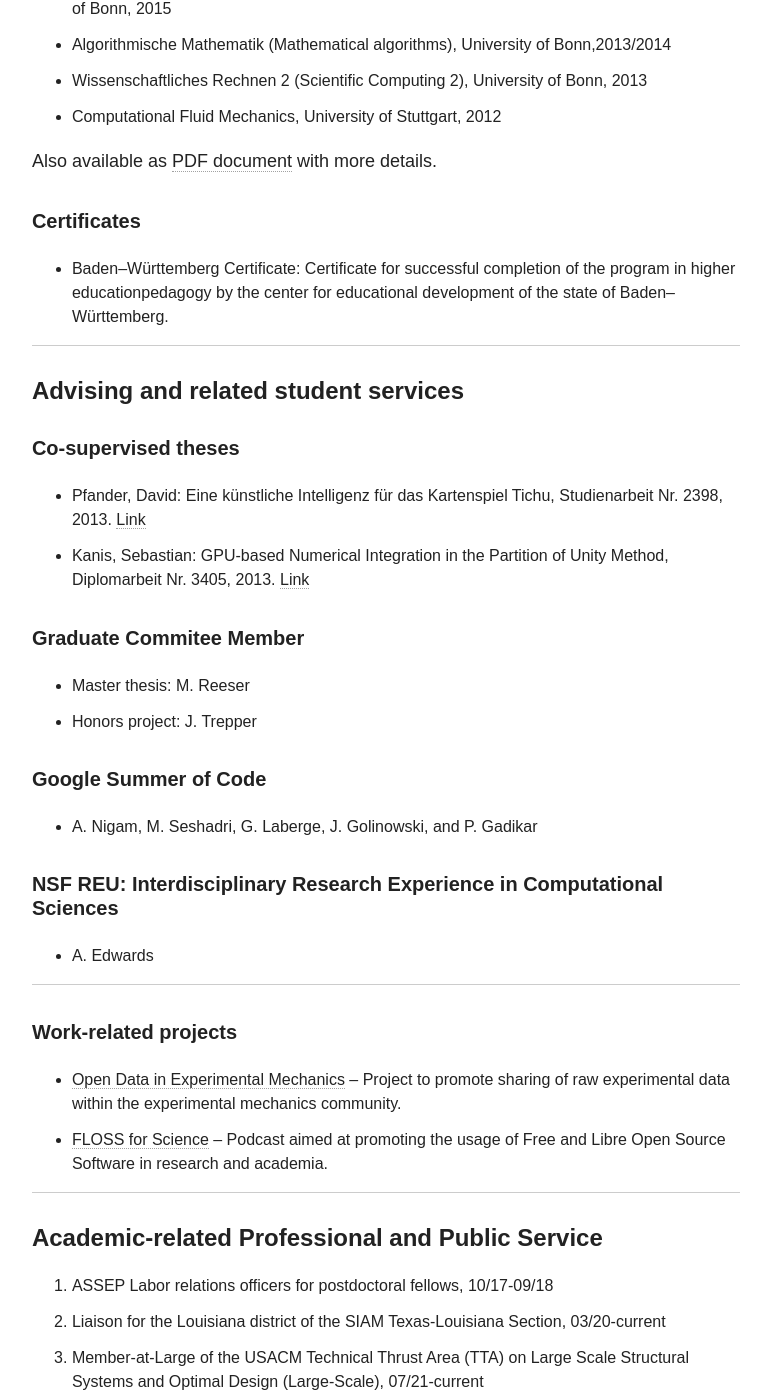
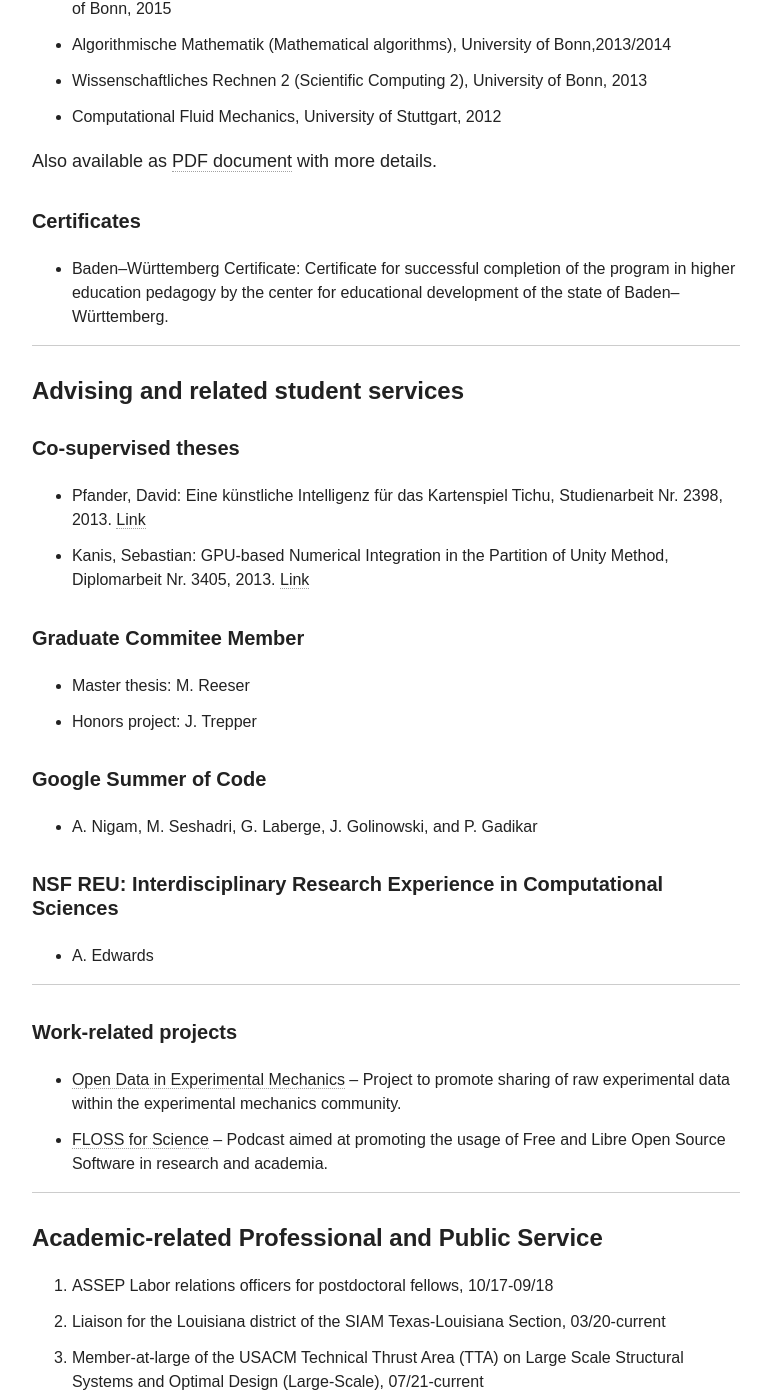
Before and after one commit to diehlpk/diehlpk.github.io, a Jekyll site: the page built from cv/index.md, in a window 1280 px wide and 1400 px high, scrolled down 9059 px. Shown: the whole window, without its empty margins (254-1025 px from the left). Built offline with Jekyll 4.4.1, drawn with Linux system fonts in a browser that asks for light colours; nearby versions of some CDN libraries; some web fonts are replaced; some of the changed text lies outside the part shown.

Commit message:
Update CV

```diff
--- a/cv/index.md
+++ b/cv/index.md
@@ -242,7 +242,7 @@ Also available as [PDF document]({{ site.url }}/assets/courses.pdf) with more de
 
 ##### Certificates
 
-* Baden--Württemberg Certificate: Certificate for successful completion of the program in higher educationpedagogy by the center for educational development of the state of Baden–Württemberg.
+* Baden--Württemberg Certificate: Certificate for successful completion of the program in higher education pedagogy by the center for educational development of the state of Baden–Württemberg.
 
 ---
 
@@ -279,7 +279,7 @@ Also available as [PDF document]({{ site.url }}/assets/courses.pdf) with more de
 
 1. ASSEP Labor relations officers for postdoctoral fellows, 10/17-09/18
 1. Liaison for the Louisiana district of the SIAM Texas-Louisiana Section, 03/20-current
-1. Member-at-Large of the USACM Technical Thrust Area (TTA) on Large Scale Structural Systems and Optimal Design (Large-Scale), 07/21-current
+1. Member-at-large of the USACM Technical Thrust Area (TTA) on Large Scale Structural Systems and Optimal Design (Large-Scale), 07/21-current
 
 
 #### Organization of Conferences, Workshops, and Symposia
```
Also changed, not shown: other parts of cv/index.md (+1 -1 lines), 2 other files.
